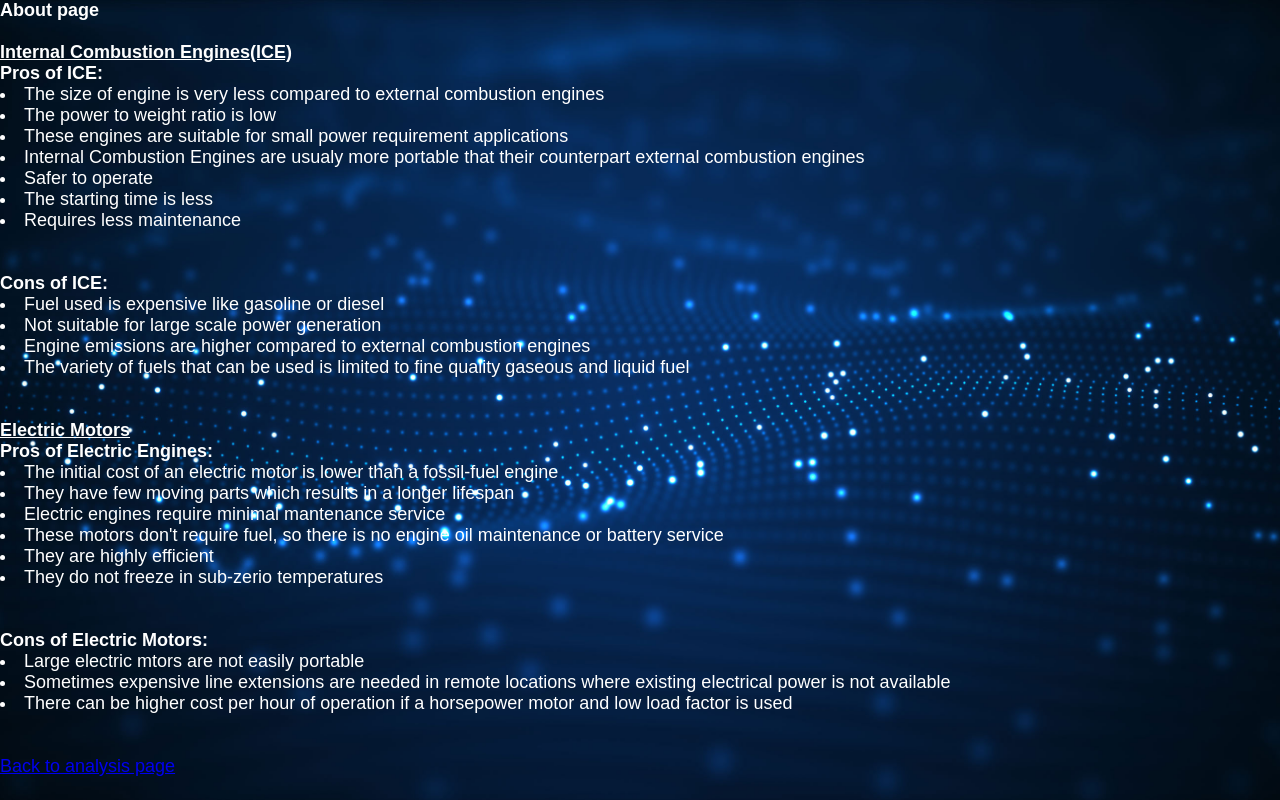
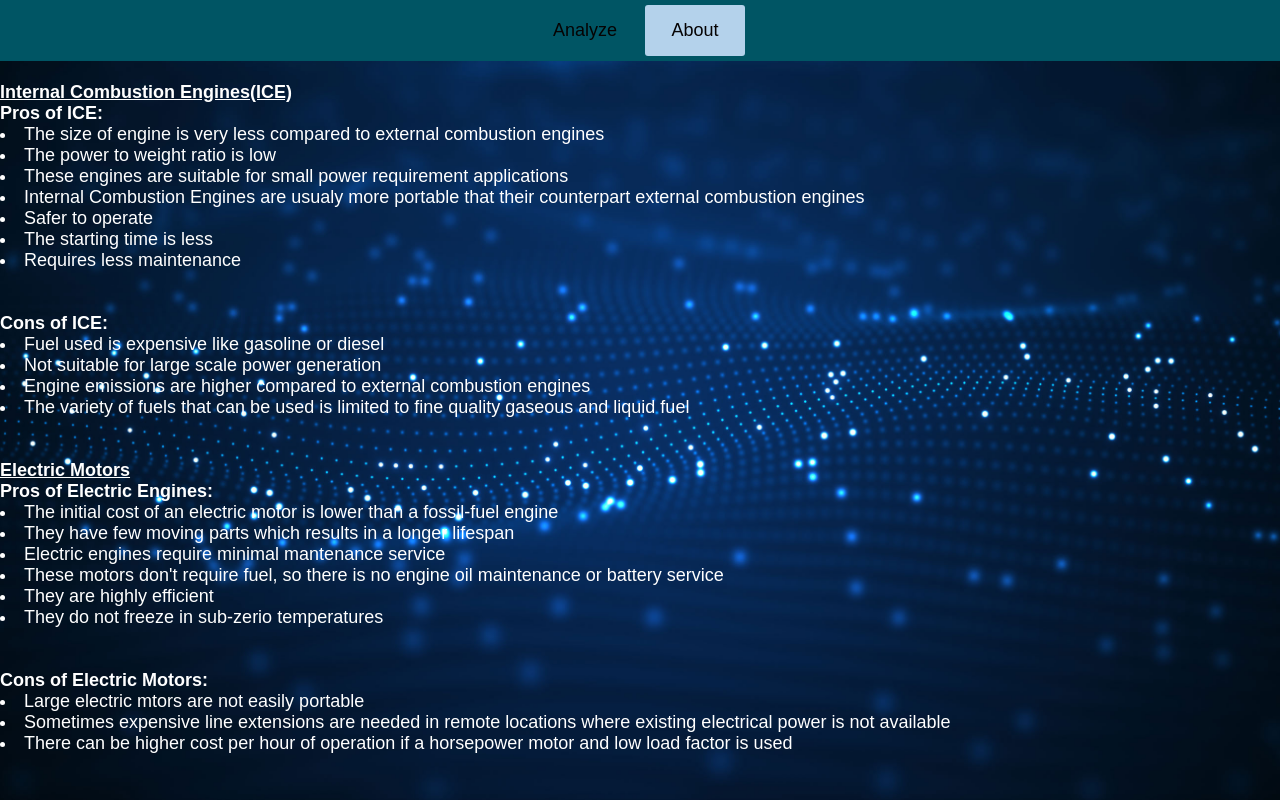
Before and after one commit to lifsheb1/Vehicle_Fleet_Database, a Flask app: page /about-page in a window 1280 px wide. Run offline with Flask 2, Linux system fonts and the light colour scheme; some libraries are stand-ins or nearby versions.

Commit message:
fix nav bar

```diff
--- a/app/templates/about-page.html
+++ b/app/templates/about-page.html
@@ -5,8 +5,14 @@
 
     </head>
     <body text = "white">
+        <div class = "menu-bar">
+            <ul>
+                <li ><a href = '/'>Analyze</a></li>
 
-        <h4>About page</h4>
+                <li class = "active"><a href = about-page>About</a></li>
+
+            </ul>
+            </div>
         <p>
             <b><u>
                 <br>
@@ -61,7 +67,7 @@
 
         </p>
 
-        <a href = '/'>Back to analysis page</a>
+
 
 
     </body>
```
